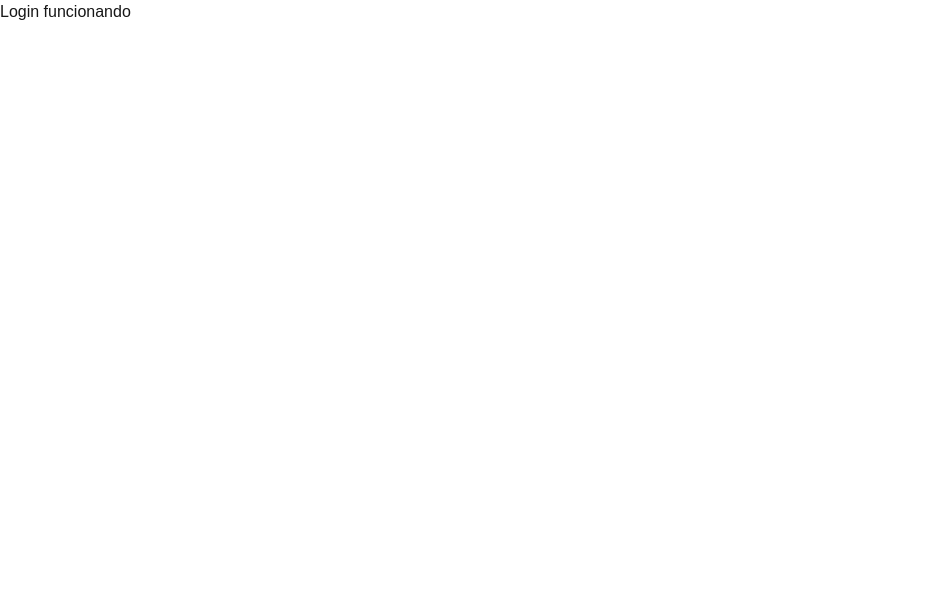
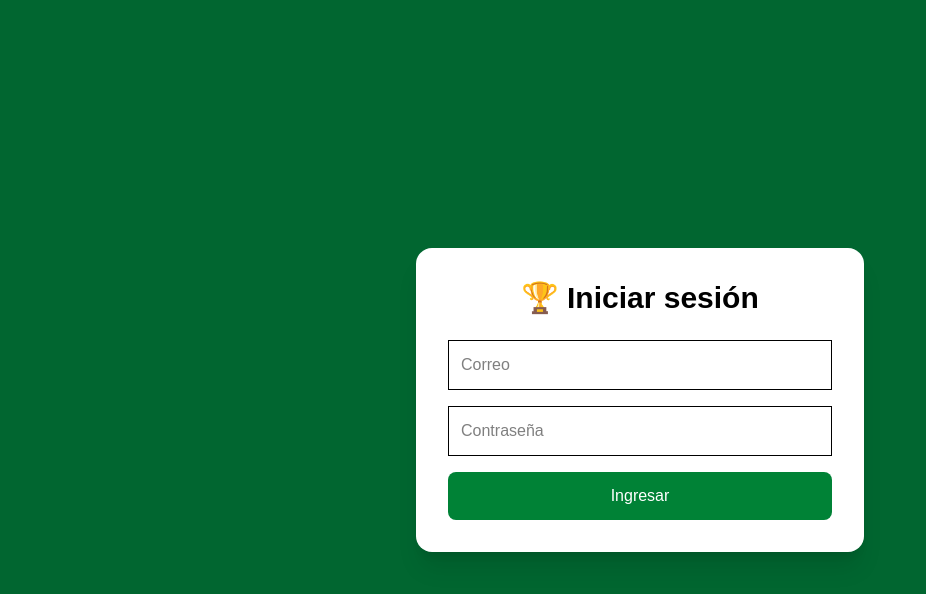
Before and after one commit to wb8yw92s84-prog/polla-mundialista, a Next.js app: page /login in a window 1280 px wide. Shown: the top 594 px of the page, without its empty margins (0-926 px from the left). Built offline with nearby package versions, Linux system fonts and the light colour scheme.

Commit message:
login real

```diff
--- a/app/login/page.tsx
+++ b/app/login/page.tsx
@@ -1,7 +1,67 @@
+'use client'
+
+import { useState } from 'react'
+import { supabase } from '../lib/supabase'
+import { useRouter } from 'next/navigation'
+
 export default function Login() {
+  const router = useRouter()
+  const [email, setEmail] = useState('')
+  const [password, setPassword] = useState('')
+
+  async function iniciarSesion() {
+    const { data, error } = await supabase
+      .from('usuarios')
+      .select('*')
+      .eq('email', email)
+      .eq('password', password)
+      .maybeSingle()
+
+    if (error || !data) {
+      alert('Correo o contraseña incorrectos')
+      return
+    }
+
+    if (!data.aprobado) {
+      alert('Tu cuenta aún no ha sido aprobada. Se activará cuando se confirme el pago.')
+      return
+    }
+
+    localStorage.setItem('usuario_id', data.id)
+    localStorage.setItem('usuario_nombre', data.nombre)
+
+    router.push('/pronosticos')
+  }
+
   return (
-    <div>
-      Login funcionando
-    </div>
+    <main className="min-h-screen bg-green-800 flex items-center justify-center p-6">
+      <div className="bg-white text-black rounded-2xl shadow-xl p-8 max-w-md w-full">
+        <h1 className="text-3xl font-bold text-center mb-6">
+          🏆 Iniciar sesión
+        </h1>
+
+        <input
+          className="border p-3 w-full mb-4"
+          placeholder="Correo"
+          value={email}
+          onChange={(e) => setEmail(e.target.value)}
+        />
+
+        <input
+          className="border p-3 w-full mb-4"
+          type="password"
+          placeholder="Contraseña"
+          value={password}
+          onChange={(e) => setPassword(e.target.value)}
+        />
+
+        <button
+          onClick={iniciarSesion}
+          className="bg-green-700 text-white w-full py-3 rounded-lg"
+        >
+          Ingresar
+        </button>
+      </div>
+    </main>
   )
 }
```
